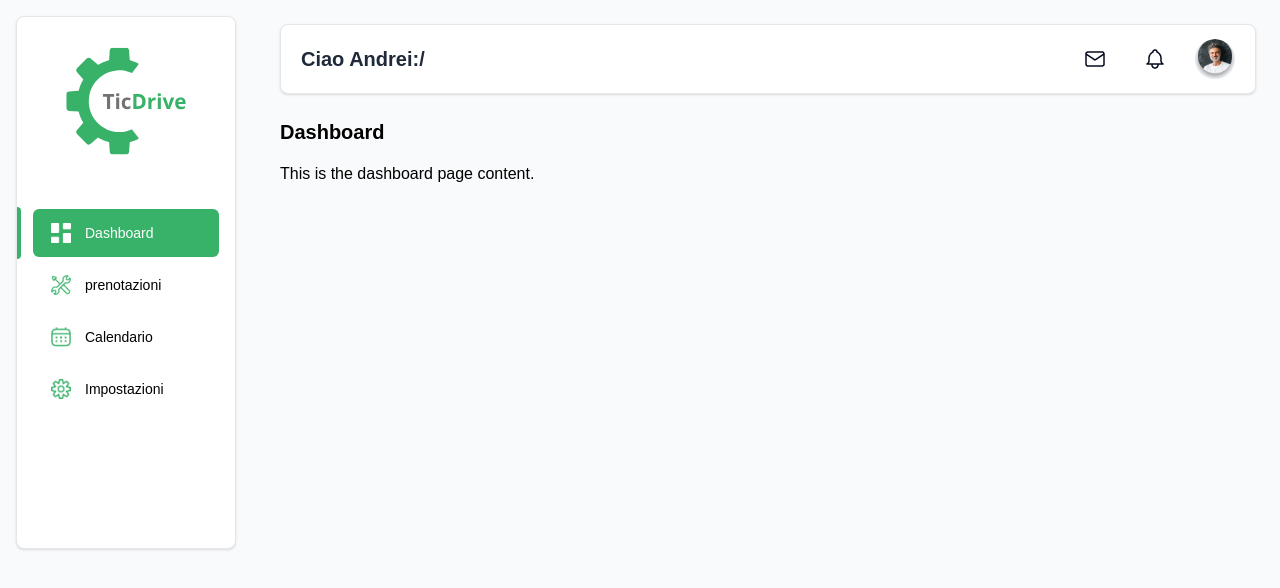
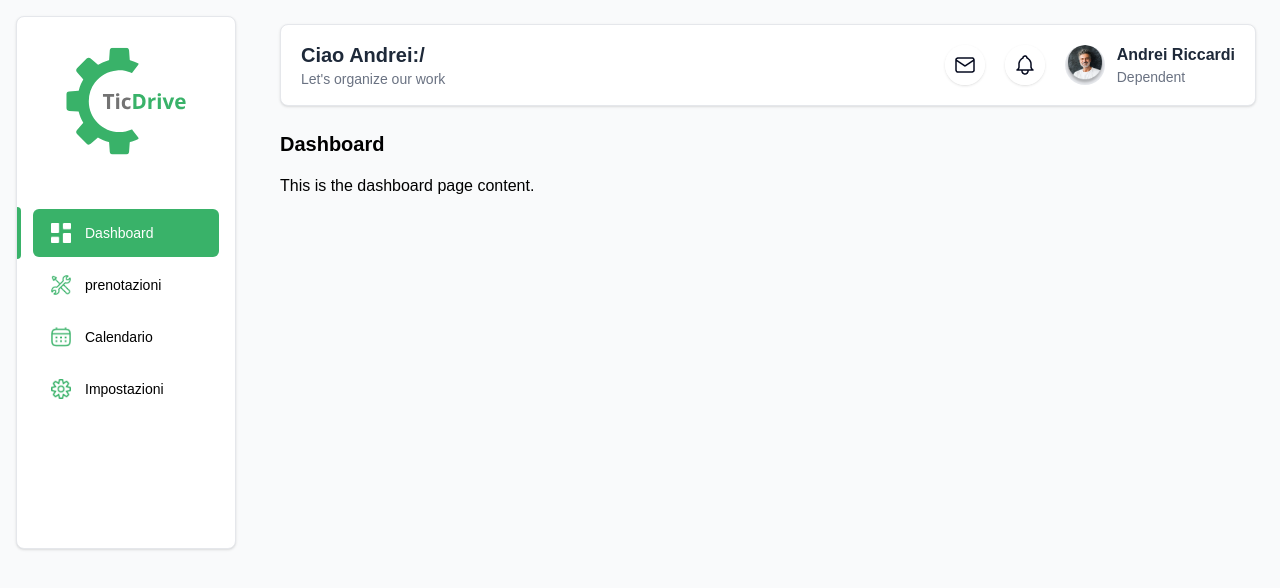
Before and after one commit to AlbyCosmy99/ticdrive-workshops-website-nuxt, a Nuxt app: page /dashboard in a window 1280 px wide. Shown: the top 588 px of the page. Built offline with nearby package versions, Linux system fonts and the light colour scheme; no server answers; a web font is replaced by a local one.

Commit message:
endNavBarPNG

```diff
--- a/components/dashboard/navbar/navbar.vue
+++ b/components/dashboard/navbar/navbar.vue
@@ -1,18 +1,23 @@
 <template>
-  <div class="bg-white w-full h-[70px] py-4 px-5 rounded-lg border border-gray-200 shadow-sm flex items-center justify-between">
+  <div class="bg-white w-full h-auto min-h-[70px] py-4 px-5 rounded-lg border border-gray-200 shadow-sm flex items-center justify-between">
     <div>
       <h1 class="font-bold text-xl text-gray-800">Ciao Andrei:/</h1>
+      <p class="text-sm text-gray-500">Let's organize our work</p>
     </div>
     <div class="flex items-center space-x-5">
-      <button class="w-10 h-10 rounded-full flex items-center justify-center hover:bg-gray-100 transition-colors">
+      <button class="w-10 h-10 rounded-full flex items-center justify-center hover:bg-gray-100 transition-colors border-2 border-white shadow-sm">
         <img src="/images/mail.png" alt="Messages" class="w-6 h-6" />
       </button>
-      <button class="w-10 h-10 rounded-full flex items-center justify-center hover:bg-gray-100 transition-colors">
+      <button class="w-10 h-10 rounded-full flex items-center justify-center hover:bg-gray-100 transition-colors border-2 border-white shadow-sm">
         <img src="/images/bell.png" alt="Notifications" class="w-6 h-6" />
       </button>
-      <button class="flex items-center space-x-2">
+      <button class="flex items-center space-x-3">
         <div class="w-10 h-10 rounded-full bg-gray-200 overflow-hidden">
           <img src="/images/Profile.png" alt="Profile" class="w-full h-full object-cover" />
+        </div>
+        <div class="flex flex-col items-start">
+          <span class="font-semibold text-gray-800">Andrei Riccardi</span>
+          <span class="text-sm text-gray-500">Dependent</span>
         </div>
       </button>
     </div>
```
